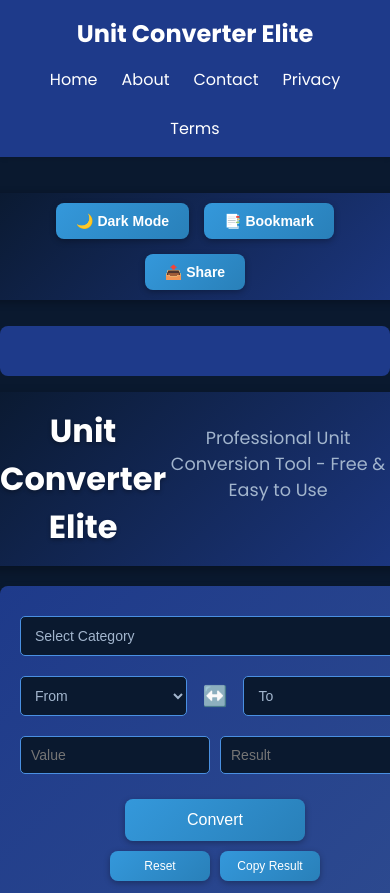
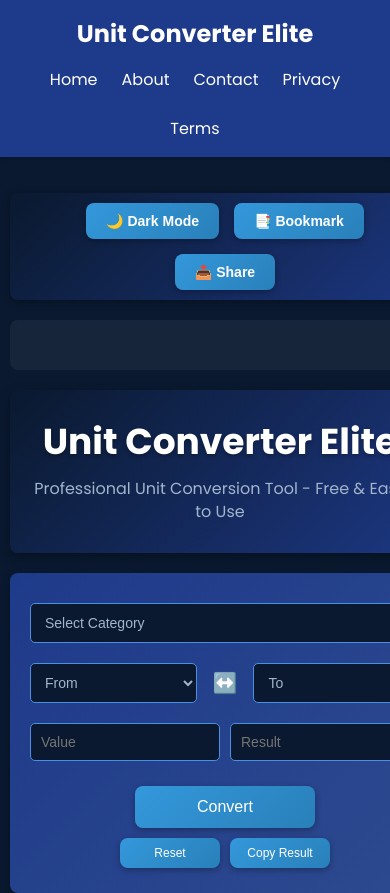
Before and after one commit to nutshot2000/nutshot2000, a plain HTML site: page index.html in a window 390 px wide. Shown: the top 893 px of the page. Drawn offline with Linux system fonts and the light colour scheme.

Commit message:
Improve header text alignment and spacing, adjust ad container layout

```diff
--- a/index.html
+++ b/index.html
@@ -43,6 +43,7 @@
             </ul>
         </div>
     </nav>
+    <div class="main-content">
         <div class="action-bar">
             <button class="theme-btn" id="theme-toggle">🌙 Dark Mode</button>
             <button class="bookmark-btn">📑 Bookmark</button>
@@ -55,16 +56,6 @@
                  data-ad-slot="YOUR_AD_SLOT_ID"
                  data-ad-format="auto"
                  data-full-width-responsive="true"></ins>
-        <script>
-             (adsbygoogle = window.adsbygoogle || []).push({});
-        </script>
-    </div>
-    <div class="ad-space left-ad">
-        <ins class="adsbygoogle"
-             style="display:block"
-             data-ad-client="ca-pub-7855285460511124"
-             data-ad-slot="YOUR_AD_SLOT_ID"
-             data-ad-format="vertical"></ins>
             <script>
                  (adsbygoogle = window.adsbygoogle || []).push({});
             </script>
@@ -98,16 +89,6 @@
                 </div>
             </div>
         </main>
-    <div class="ad-space right-ad">
-        <ins class="adsbygoogle"
-             style="display:block"
-             data-ad-client="ca-pub-7855285460511124"
-             data-ad-slot="YOUR_AD_SLOT_ID"
-             data-ad-format="vertical"></ins>
-        <script>
-             (adsbygoogle = window.adsbygoogle || []).push({});
-        </script>
-    </div>
         <div class="ad-container center-ad">
             <ins class="adsbygoogle"
                  style="display:block"
@@ -184,6 +165,27 @@
                 <a href="#" data-from="Meters" data-to="Feet">Meters to Feet</a>
             </div>
         </div>
+    </div>
+    <div class="ad-space left-ad">
+        <ins class="adsbygoogle"
+             style="display:block"
+             data-ad-client="ca-pub-7855285460511124"
+             data-ad-slot="YOUR_AD_SLOT_ID"
+             data-ad-format="vertical"></ins>
+        <script>
+             (adsbygoogle = window.adsbygoogle || []).push({});
+        </script>
+    </div>
+    <div class="ad-space right-ad">
+        <ins class="adsbygoogle"
+             style="display:block"
+             data-ad-client="ca-pub-7855285460511124"
+             data-ad-slot="YOUR_AD_SLOT_ID"
+             data-ad-format="vertical"></ins>
+        <script>
+             (adsbygoogle = window.adsbygoogle || []).push({});
+        </script>
+    </div>
     <footer class="footer">
         <div class="footer-content">
             <div class="footer-section">
--- a/styles.css
+++ b/styles.css
@@ -117,6 +117,9 @@ body {
     flex-direction: column;
     align-items: center;
     min-height: 100vh;
+    position: relative;
+    padding-left: 170px;
+    padding-right: 170px;
 }
 
 /* Action Bar (Top Buttons) */
@@ -157,24 +160,36 @@ body {
 /* Header */
 .header {
     display: flex;
+    flex-direction: column;
     justify-content: center;
     align-items: center;
     width: 100%;
-    max-width: 500px;
-    margin-bottom: 20px;
-    padding: 15px 20px;
+    max-width: 800px;
+    margin: 20px auto;
+    padding: 40px 20px;
     background: linear-gradient(135deg, rgba(10, 25, 47, 0.9), rgba(30, 58, 138, 0.9));
     border-radius: 8px;
     box-shadow: 0 4px 12px var(--shadow-color);
+    text-align: center;
 }
 
 h1 {
     margin: 0;
-    font-size: 32px;
+    font-size: 48px;
     font-weight: 700;
     color: var(--header-text-color);
     text-shadow: 0 2px 4px rgba(0, 0, 0, 0.3);
     text-align: center;
+    line-height: 1.2;
+}
+
+.subtitle {
+    font-size: 20px;
+    color: var(--text-secondary);
+    margin: 15px 0 0 0;
+    text-align: center;
+    max-width: 600px;
+    line-height: 1.4;
 }
 
 /* Converter */
@@ -304,22 +319,31 @@ h1 {
 /* Ad Containers */
 .ad-container {
     width: 100%;
-    max-width: 1200px;
-    margin: 1rem auto;
-    text-align: center;
+    display: flex;
+    justify-content: center;
+    align-items: center;
+    margin: 20px 0;
+    min-height: 90px;
+}
+
+.top-banner, .bottom-banner {
+    width: 100%;
+    max-width: 728px;
+    margin: 20px auto;
+    min-height: 90px;
+    background: rgba(255, 255, 255, 0.05);
+    border-radius: 8px;
     overflow: hidden;
 }
 
-.top-banner, .bottom-banner {
-    min-height: 90px;
-    background: var(--bg-secondary);
+.center-ad {
+    width: 100%;
+    max-width: 300px;
+    min-height: 250px;
+    margin: 20px auto;
+    background: rgba(255, 255, 255, 0.05);
     border-radius: 8px;
-    margin: 1rem auto;
-}
-
-.center-ad {
-    min-height: 250px;
-    margin: 2rem auto;
+    overflow: hidden;
 }
 
 /* Ad Spaces (Left and Right Margins) */
@@ -329,22 +353,17 @@ h1 {
     transform: translateY(-50%);
     width: 160px;
     height: 600px;
-    background: var(--bg-secondary);
-    border-radius: 5px;
-    box-shadow: 0 2px 6px var(--shadow-color);
-    display: flex;
-    align-items: center;
-    justify-content: center;
-    z-index: 1000;
+    background: rgba(255, 255, 255, 0.05);
+    border-radius: 8px;
     overflow: hidden;
 }
 
 .left-ad {
-    left: 20px;
+    left: 5px;
 }
 
 .right-ad {
-    right: 20px;
+    right: 5px;
 }
 
 /* In-article ads for blog posts */
@@ -356,8 +375,21 @@ h1 {
     overflow: hidden;
 }
 
-/* Responsive Design for Ads */
-@media (max-width: 1400px) {
+/* Main content wrapper */
+.main-content {
+    width: 100%;
+    max-width: 800px;
+    margin: 0 auto;
+    padding: 0 20px;
+}
+
+/* Responsive Design */
+@media (max-width: 1200px) {
+    body {
+        padding-left: 0;
+        padding-right: 0;
+    }
+
     .ad-space {
         display: none;
     }
@@ -365,15 +397,32 @@ h1 {
 
 @media (max-width: 768px) {
     .top-banner, .bottom-banner {
+        max-width: 100%;
         min-height: 50px;
     }
 
     .center-ad {
-        min-height: 250px;
+        max-width: 100%;
+    }
+
+    .main-content {
+        padding: 0 10px;
     }
 
     .blog-ad {
         min-height: 250px;
+    }
+
+    .header {
+        padding: 30px 15px;
+    }
+
+    h1 {
+        font-size: 36px;
+    }
+
+    .subtitle {
+        font-size: 16px;
     }
 }
 
@@ -442,14 +491,6 @@ h1 {
 .modal-content button:hover {
     opacity: 0.85;
     transform: translateY(-2px);
-}
-
-.subtitle {
-    text-align: center;
-    color: var(--text-secondary);
-    margin-top: -10px;
-    margin-bottom: 20px;
-    font-size: 1.1rem;
 }
 
 .features-section {
```
Lines whose indentation alone changed are shown as unchanged.
